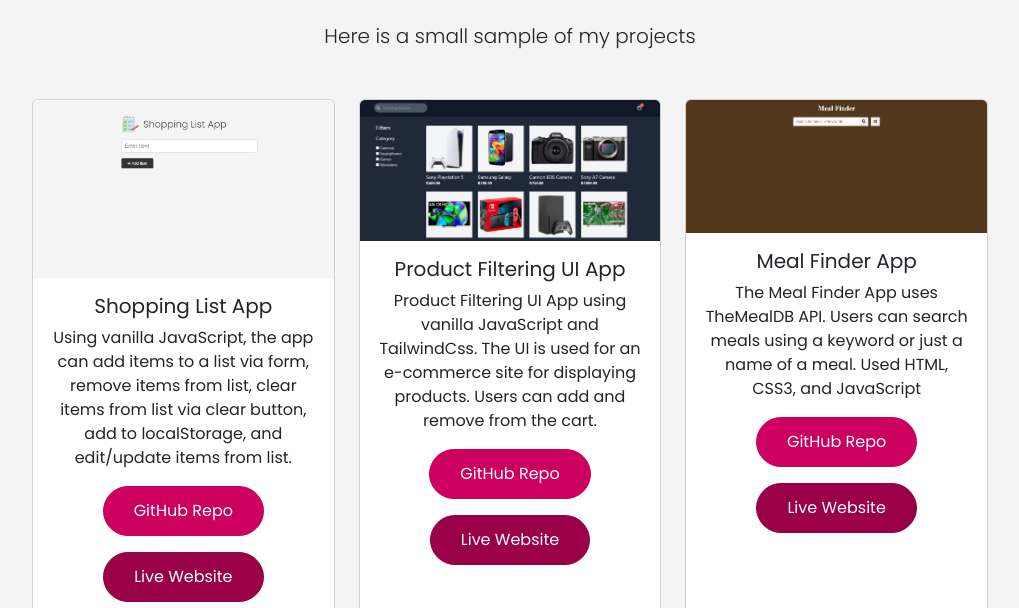
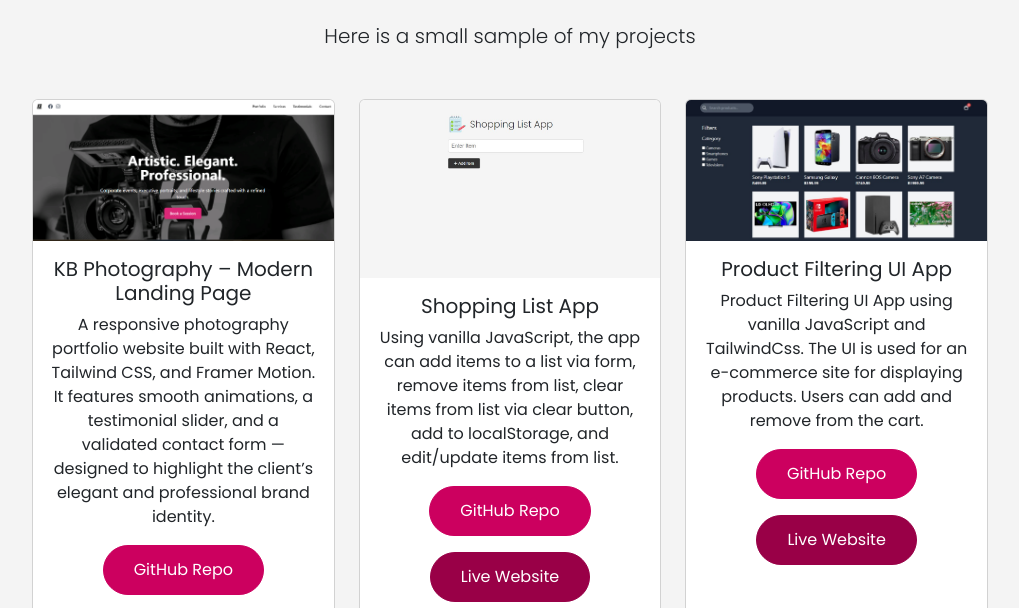
Before and after one commit to lebogang-developer/personal-portfolio-website, a website: page index.html in a window 1280 px wide. Shown: the part 2571-3179 px from the top of the page, without its empty margins (130-1149 px from the left). Drawn offline with nearby package versions, Linux system fonts and the light colour scheme; files that its build step writes are made by us from their sources.

Commit message:
Project added

```diff
--- a/index.html
+++ b/index.html
@@ -214,6 +214,23 @@
           <div class="col-md-4">
             <!-- Project 1 -->
             <div class="card h-100 d-flex flex-column text-center">
+              <img src="images/Screenshot (2).png" class="card-img-top" alt="Project Image 1">
+              <div class="card-body">
+                <h5 class="card-title">KB Photography – Modern Landing Page</h5>
+                <p class="card-text">
+                  A responsive photography portfolio website built with React, Tailwind CSS, and Framer Motion.
+                  It features smooth animations, a testimonial slider, and a validated contact form —
+                  designed to highlight the client’s
+                  elegant and professional brand identity.
+                </p>
+                <a href="https://github.com/lebogang-developer/kb-photography-website" class="btn btn-primary mb-3 rounded-5" target="_blank">GitHub Repo</a>
+                <a href="https://kb-photography-website.netlify.app/" class="btn btn-secondary rounded-5" target="_blank">Live Website</a>
+              </div>
+            </div>
+          </div>
+          <div class="col-md-4">
+            <!-- Project 2 -->
+            <div class="card h-100 d-flex flex-column text-center">
               <img src="images/shopping-list.jpg" class="card-img-top" alt="Project Image 1">
               <div class="card-body">
                 <h5 class="card-title">Shopping List App</h5>
@@ -228,7 +245,7 @@
           </div>
 
           <div class="col-md-4">
-            <!-- Project 2 -->
+            <!-- Project 3 -->
             <div class="card h-100 d-flex flex-column text-center">
               <img src="images/product-filtering.jpg" class="card-img-top" alt="Project Image 1">
               <div class="card-body">
@@ -242,7 +259,7 @@
           </div>
 
           <div class="col-md-4">
-            <!-- Project 3 -->
+            <!-- Project 4 -->
             <div class="card h-100 d-flex flex-column text-center">
               <img src="images/meal-finder.jpg" class="card-img-top" alt="Project Image 1">
               <div class="card-body">
@@ -257,7 +274,7 @@
           </div>
 
           <div class="col-md-4">
-            <!-- Project 4 -->
+            <!-- Project 5 -->
             <div class="card h-100 d-flex flex-column text-center">
               <img src="images/expense-tracker.jpg" class="card-img-top" alt="Project Image 1">
               <div class="card-body">
@@ -272,7 +289,7 @@
           </div>
 
           <div class="col-md-4">
-            <!-- Project 5 -->
+            <!-- Project 6 -->
             <div class="card h-100 d-flex flex-column text-center">
               <img src="images/tshimologo.png" class="card-img-top" alt="Tshimologo Accountants">
               <div class="card-body">
```
Also changed, not shown: images/Screenshot (2).png (added).
